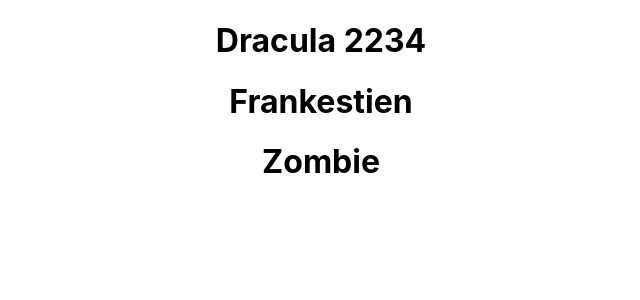
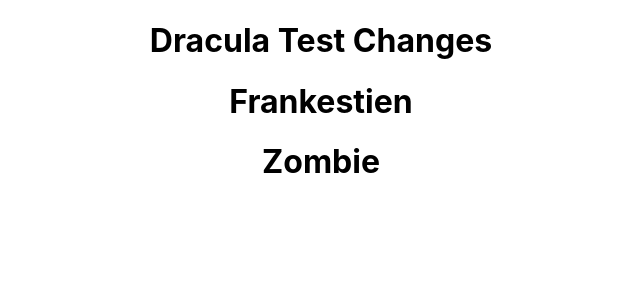
Before and after one commit to SanithSamaraweera2002/monsters-rolodex, a React (Create React App) app: page / in a window 1280 px wide. Shown: the top 300 px of the page, without its empty margins (319-959 px from the left). Built offline with nearby package versions, Linux system fonts and the light colour scheme.

Commit message:
Changes done

```diff
--- a/src/App.js
+++ b/src/App.js
@@ -8,7 +8,7 @@ class App extends Component{
     this.state = {
       monsters: [
         {
-          name: "Dracula 2234",
+          name: "Dracula Test Changes",
           id: 'ac1'
         },
         {
```
